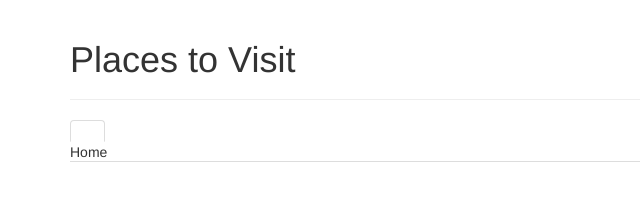
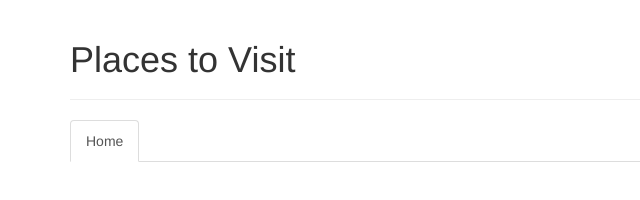
Before and after one commit to armin-es/Data-Driven-Website-Handlebars, a website: page app/index.html in a window 1280 px wide. Shown: the full height of the page, 0-640 px from the left. Drawn offline with nearby package versions, Linux system fonts and the light colour scheme.

Commit message:
fix: navigation tab 'a' tag
the closing tag was not inserted in the right place.

[ticket: #6]

```diff
--- a/app/index.html
+++ b/app/index.html
@@ -18,7 +18,7 @@
             </div>
 
             <ul class="nav nav-tabs">
-                <li class="active"><a href="#"></a>Home</li>
+                <li class="active"><a href="#">Home</a></li>
             </ul>
             <div class="container-fluid" id="content">
                 <!-- Filled via JavaScript and templates -->
```
